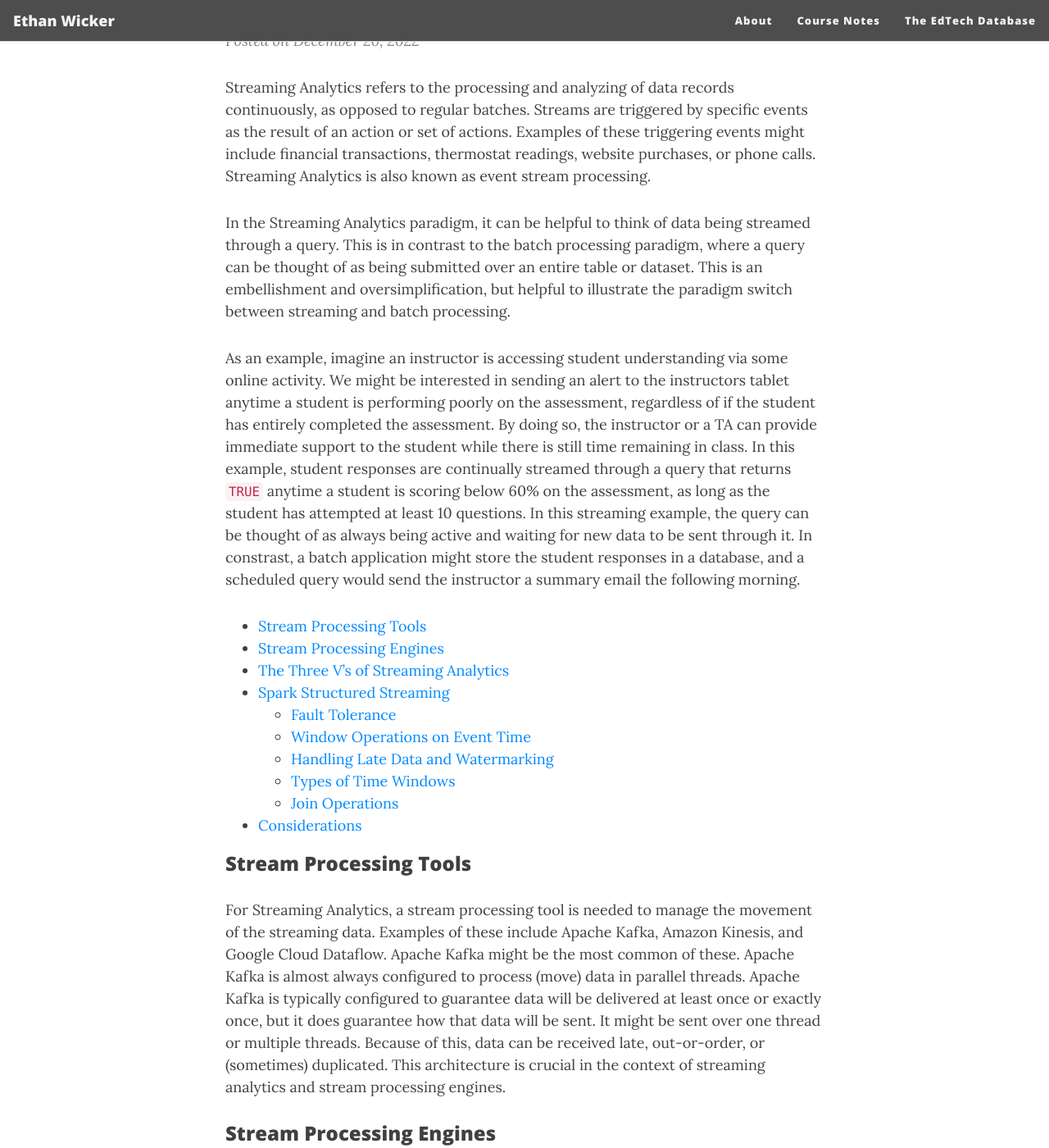
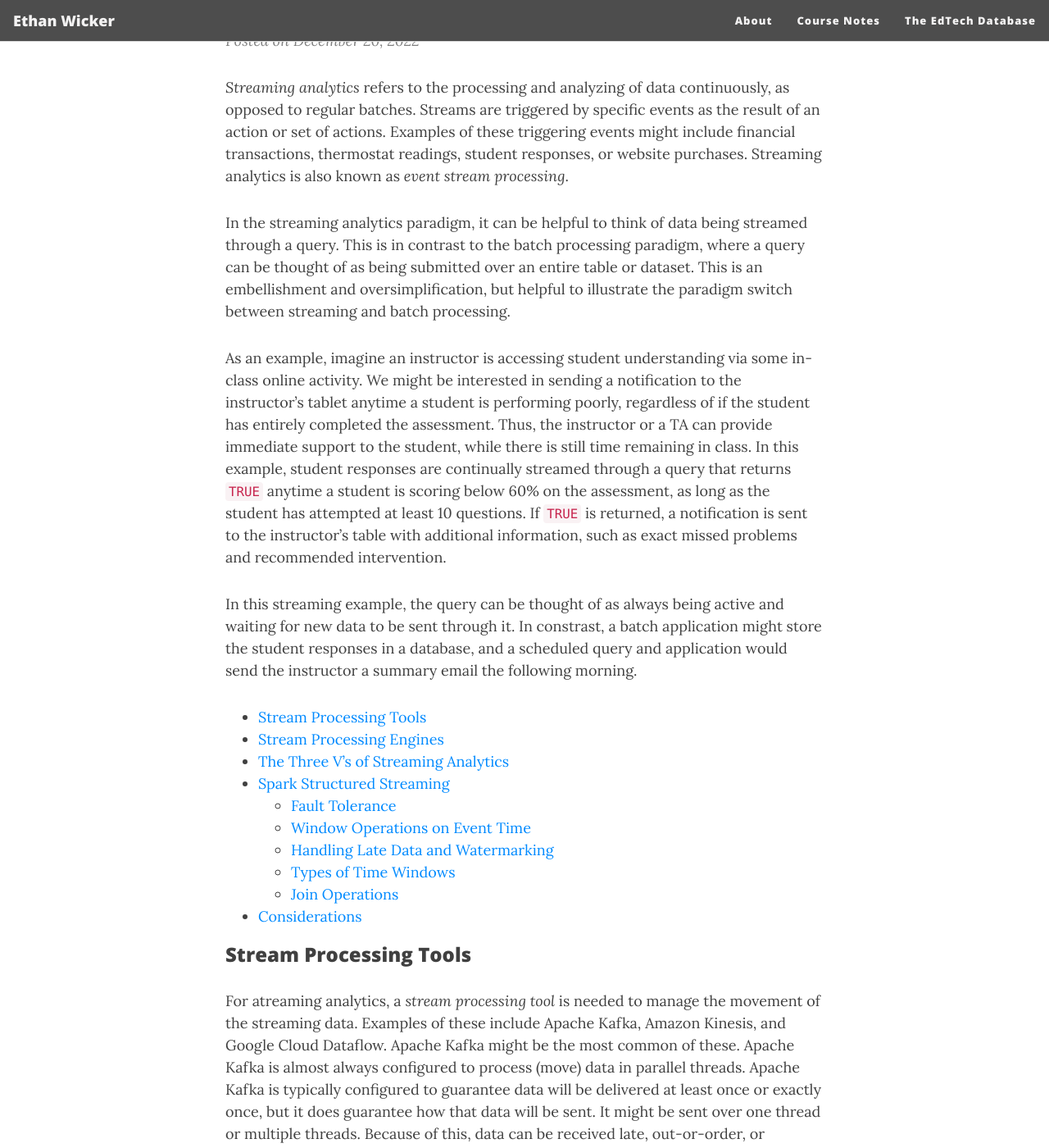
Before and after one commit to ethanwicker/ethanwicker.github.io, a Jekyll site: the page built from _posts/2022-12-20-overview-of-streaming-analytics.md, in a window 1280 px wide and 1400 px high, scrolled down 209 px. Shown: the whole window at 82% size. Built offline with Jekyll 4.4.1, drawn with Linux system fonts in a browser that asks for light colours; nearby versions of some CDN libraries; some of the changed text lies outside the part shown.

Commit message:
Update 2022-12-20-overview-of-streaming-analytics.md

```diff
--- a/_posts/2022-12-20-overview-of-streaming-analytics.md
+++ b/_posts/2022-12-20-overview-of-streaming-analytics.md
@@ -1,15 +1,17 @@
 ---
 layout: post
 title: "Streaming Analytics"
-subtitle: "A Quick Overview"
+subtitle: "A Brief Overview"
 comments: false
 ---
 
-Streaming Analytics refers to the processing and analyzing of data records continuously, as opposed to regular batches. Streams are triggered by specific events as the result of an action or set of actions. Examples of these triggering events might include financial transactions, thermostat readings, website purchases, or phone calls. Streaming Analytics is also known as event stream processing.
+*Streaming analytics* refers to the processing and analyzing of data continuously, as opposed to regular batches.  Streams are triggered by specific events as the result of an action or set of actions. Examples of these triggering events might include financial transactions, thermostat readings, student responses, or website purchases.  Streaming analytics is also known as *event stream processing*.
 
-In the Streaming Analytics paradigm, it can be helpful to think of data being streamed through a query. This is in contrast to the batch processing paradigm, where a query can be thought of as being submitted over an entire table or dataset. This is an embellishment and oversimplification, but helpful to illustrate the paradigm switch between streaming and batch processing.
+In the streaming analytics paradigm, it can be helpful to think of data being streamed through a query.  This is in contrast to the batch processing paradigm, where a query can be thought of as being submitted over an entire table or dataset. This is an embellishment and oversimplification, but helpful to illustrate the paradigm switch between streaming and batch processing.
 
-As an example, imagine an instructor is accessing student understanding via some online activity.  We might be interested in sending an alert to the instructors tablet anytime a student is performing poorly on the assessment, regardless of if the student has entirely completed the assessment. By doing so, the instructor or a TA can provide immediate support to the student while there is still time remaining in class.  In this example, student responses are continually streamed through a query that returns `TRUE` anytime a student is scoring below 60% on the assessment, as long as the student has attempted at least 10 questions.  In this streaming example, the query can be thought of as always being active and waiting for new data to be sent through it.  In constrast, a batch application might store the student responses in a database, and a scheduled query would send the instructor a summary email the following morning.
+As an example, imagine an instructor is accessing student understanding via some in-class online activity.  We might be interested in sending a notification to the instructor's tablet anytime a student is performing poorly, regardless of if the student has entirely completed the assessment. Thus, the instructor or a TA can provide immediate support to the student, while there is still time remaining in class.  In this example, student responses are continually streamed through a query that returns `TRUE` anytime a student is scoring below 60% on the assessment, as long as the student has attempted at least 10 questions.  If `TRUE` is returned, a notification is sent to the instructor's table with additional information, such as exact missed problems and recommended intervention.
+
+In this streaming example, the query can be thought of as always being active and waiting for new data to be sent through it.  In constrast, a batch application might store the student responses in a database, and a scheduled query and application would send the instructor a summary email the following morning.
 
 - [Stream Processing Tools](#stream-processing-tools)
 - [Stream Processing Engines](#stream-processing-engines)
@@ -24,15 +26,15 @@
 
 ### Stream Processing Tools
 
-For Streaming Analytics, a stream processing tool is needed to manage the movement of the streaming data. Examples of these include Apache Kafka, Amazon Kinesis, and Google Cloud Dataflow. Apache Kafka might be the most common of these. Apache Kafka is almost always configured to process (move) data in parallel threads. Apache Kafka is typically configured to guarantee data will be delivered at least once or exactly once, but it does guarantee how that data will be sent. It might be sent over one thread or multiple threads. Because of this, data can be received late, out-or-order, or (sometimes) duplicated. This architecture is crucial in the context of streaming analytics and stream processing engines.
+For atreaming analytics, a *stream processing tool* is needed to manage the movement of the streaming data.  Examples of these include Apache Kafka, Amazon Kinesis, and Google Cloud Dataflow. Apache Kafka might be the most common of these. Apache Kafka is almost always configured to process (move) data in parallel threads.  Apache Kafka is typically configured to guarantee data will be delivered at least once or exactly once, but it does guarantee how that data will be sent.  It might be sent over one thread or multiple threads.  Because of this, data can be received late, out-or-order, or (sometimes) duplicated.  This architecture is crucial in the context of streaming analytics and stream processing engines.
 
 ### Stream Processing Engines
 
-In addition to stream processing tools like Apache Kafka, a stream processing engine is needed to facilitate queries on top of streamed data. Examples of these include Apache Spark Structured Streaming (formerly Spark Streaming), Apache Flink (which is also a stream processing tool), Apache Storm, Spark SQL, and RapidMind. Because data can be received late, out-of-order, or duplicated, the streaming processing engine must be able to handle and reason about all of these.
+In addition to stream processing tools like Apache Kafka, a stream processing engine is needed to facilitate queries on top of streamed data.  Examples of these include Apache Spark Structured Streaming (formerly Spark Streaming), Apache Flink (which is also a stream processing tool), Apache Storm, Spark SQL, and RapidMind.  Because data can be received late, out-of-order, or duplicated, the streaming processing engine must be able to handle and reason about all of these.
 
 ### The Three V’s of Streaming Analytics
 
-Occasionally discussed, the three V’s of Streaming Analytics refer to:
+Occasionally discussed, the three V’s of streaming analytics refer to:
 - Volume - the (sometimes extremely large) amount of data being stored by many modern organizations
 - Velocity - the amount of data being streamed
 - Variety - the variety of data and formats being streamed (e.g., JSON, binary, raw text, images, etc.)
@@ -41,40 +43,40 @@
 
 ![2022-12-20-oveview-of-streaming-analytics-fig-1.png](/assets/img/2022-12-20-oveview-of-streaming-analytics-fig-1.png){: .mx-auto.d-block :}
 
-Spark Structured Streaming (formerly Spark Streaming) is a stream processing engine built on the Spark SQL engine. Structured Streaming is scalable, fault-tolerant, supports event-time windows and stream-to-batch joins, and guarantees exactly-once stream processing. Internally, Structured Streaming processes queries using a micro-batch processing engine which can achieve end-to-end latencies as low as 100 milliseconds.
+Spark Structured Streaming (formerly Spark Streaming) is a stream processing engine built on the Spark SQL engine.  Structured Streaming is scalable, fault-tolerant, supports event-time windows and stream-to-batch joins, and guarantees exactly-once stream processing.  Internally, Structured Streaming processes queries using a micro-batch processing engine which can achieve end-to-end latencies as low as 100 milliseconds.
 
 This post only provides a high-level overview of Spark Structured Streaming.  For more details, please see the [official documentation](https://spark.apache.org/docs/latest/structured-streaming-programming-guide.html).
 
 #### Fault Tolerance
 
-In the event Structured Streaming fails (i.e., a fault occurs), end-to-end exactly-once guarantees are ensured. Upon restarting, Structured Streaming will not duplicate or miss any processing. This is achieved via checkpoint and write-ahead logging. This is in contrast to some engines that ensure at-least-once guarantees under a failure, in which data will not be missed but may be duplicated.
+In the event Structured Streaming fails (i.e., a fault occurs), end-to-end exactly-once guarantees are ensured.  Upon restarting, Structured Streaming will not duplicate or miss any processing.  This is achieved via checkpoint and write-ahead logging. This is in contrast to some engines that ensure at-least-once guarantees under a failure, in which data will not be missed but may be duplicated.
 
-When processing streaming data, Structured Streaming will generate a *result sable*. Whenever this result table is updated, we might write it to external storage. Structured Streaming provides three output modes:
-- complete - the entire Result Table will be written to external storage
-- append - only the new rows appended in the Result Table since the last trigger will be written to the external storage
-- update - only the rows that were updated in the Result Table since the last trigger will be written to the external storage
+When processing streaming data, Structured Streaming will generate a *result table*. Whenever this result table is updated, we might write it to external storage. Structured Streaming provides three output modes:
+- complete - the entire result sable will be written to external storage
+- append - only the new rows appended in the result table since the last trigger will be written to the external storage
+- update - only the rows that were updated in the result table since the last trigger will be written to the external storage
 
 #### Window Operations on Event Time
 
-*Event time* refers to the actual time the event occurred. This is in contrast to the actual time Spark Structured Streaming receives and processes the event, commonly referred to as *processing time*.
+*Event time* refers to the actual time the event occurred.  This is in contrast to the actual time Spark Structured Streaming receives and processes the event, commonly referred to as *processing time*.
 
 Aggregations over a sliding event time window are conceptually very similar to grouped aggregations, and are referred to as window operations.
 
-For example, we may be interested in counting the total number of student responses every 10 minutes across all classes of a given school to monitoring application uptime.
+For example, to monitor application uptime, we may be interested in counting the total number of student responses every 10 minutes across all sections of a large school.
 
 #### Handling Late Data and Watermarking
 
-Late-arriving data can be handled via *watermarking*. Watermarks tell Structure Streaming how long to wait for late-arriving data, and require a *threshold* value.
+Late-arriving data can be handled via *watermarking*.  Watermarks tell Structure Streaming how long to wait for late-arriving data, and require a *threshold* value.
 
-For example, if we are counting the total number of student responses via a 10 minute sliding window, we could define a watermark threshold to be 5 minutes. If an event that occurred at 12:08 was received at 12:13, the event would be correctly included in the count of furnace ignitor failures for the 12:00-12:10 interval. However, if the event arrived at 12:17 - which is past our 5 minute watermark threshold - the event would be dropped entirely and would not be included in our count at all.
+For example, if we are counting the total number of student responses via a 10 minute sliding window, we could define a watermark threshold to be 5 minutes.  If an event that occurred at 12:08 was received at 12:13, the event would be correctly included in the total number of student responses for the 12:00-12:10 interval.  However, if the event arrived at 12:17 - which is past our 5 minute watermark threshold - the event would be dropped entirely and would not be included in our count at all.
 
 #### Types of Time Windows
 
 Spark Structured Streaming supports three types of time windows:
 
-- Tumbling (fixed) Windows - a series of fixed-sized, non-overlapping and contiguous time intervals. An input can only be bound to a single window
-- Sliding Windows - similar to the tumbling windows from the point of being “fixed-sized”, but windows can overlap if the duration of slide is smaller than the duration of window, and in this case an input can be bound to the multiple windows
-- Session Windows - have a dynamic size of the window length, depending on the inputs. A session window starts with an input, and expands itself if following input has been received within gap duration. For static gap duration, a session window closes  when there’s no input received within gap duration after receiving the latest input
+- tumbling (fixed) windows - a series of fixed-sized, non-overlapping and contiguous time intervals. An input can only be bound to a single window
+- sliding windows - similar to the tumbling windows from the point of being “fixed-sized”, but windows can overlap if the duration of slide is smaller than the duration of window, and in this case an input can be bound to the multiple windows
+- session windows - have a dynamic size of the window length, depending on the inputs. A session window starts with an input, and expands itself if following input has been received within gap duration. For static gap duration, a session window closes  when there’s no input received within gap duration after receiving the latest input
 
 | ![2022-12-20-oveview-of-streaming-analytics-fig-2.png](/assets/img/2022-12-20-oveview-of-streaming-analytics-fig-2.png){: .mx-auto.d-block :} |
 | :--: |
@@ -86,7 +88,7 @@
 
 ### Considerations
 
-In general, streaming applications can require more planning and forethought than batch processing applications. For example, thought must be given to how to handle delayed data, and what amount of incoming data latency is acceptable.
+In general, streaming applications can require more planning and forethought than batch processing applications.  For example, thought must be given to how to handle delayed data, and what amount of incoming data latency is acceptable.
 
 Some other considerations for building and managing streaming applications are:
 - Does the business problem actually require some action or information within a few seconds or few minutes? Does the current batch processing infrastructure support this need and is a streaming approach actually required? Could a batch processing job that runs every x minutes be a simpler approach for your problem?
```
